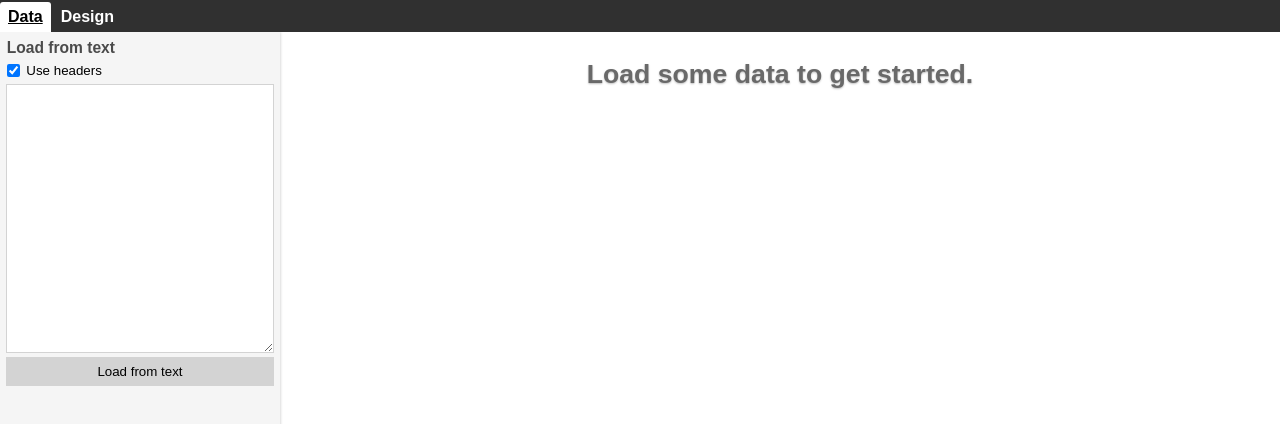
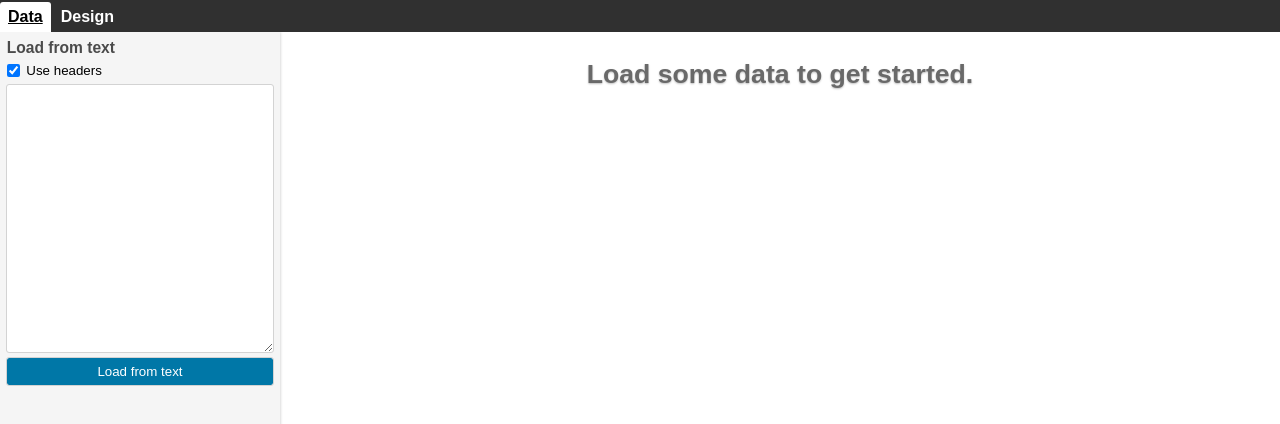
Before and after one commit to kaelruland/barcode-util, a SvelteKit app: page / in a window 1280 px wide. Shown: the top 424 px of the page. Built offline with nearby package versions, Linux system fonts and the light colour scheme.

Commit message:
style changes

```diff
--- a/src/components/shared/StepInput.svelte
+++ b/src/components/shared/StepInput.svelte
@@ -65,12 +65,12 @@
 </script>
 
 <div class="step-input" class:disabled on:wheel={handleWheel}>
-	<div class="step-button" on:click={decrement}>－</div>
+	<div class="step-button left" on:click={decrement}>－</div>
 	<input bind:this={input} bind:value={internalValue} on:change={handleChange} />
 	{#if suffix}
 		<div class="suffix" on:click={() => input.focus()}>{suffix}</div>
 	{/if}
-	<div class="step-button" on:click={increment}>＋</div>
+	<div class="step-button right" on:click={increment}>＋</div>
 </div>
 
 <style lang="scss">
@@ -85,6 +85,7 @@
 		}
 		input {
 			outline: none;
+			border-radius: 0;
 			border: 1px solid $input-border-color;
 			text-align: center;
 			width: var(--width, 4em);
--- a/src/style/global.scss
+++ b/src/style/global.scss
@@ -18,17 +18,28 @@ textarea {
 	outline: 1px solid $input-border-color;
 	border: none;
 	background-color: white;
+	border-radius: 2px;
 	&[type='checkbox'] {
 		height: auto;
 		padding: 5px;
-		outline: none;
+		outline: none !important;
+	}
+	&:hover {
+		outline: 1px solid darken($input-border-color, 20%);
 	}
 	&:focus {
 		box-shadow: $focus-box-shadow;
 	}
 }
 button {
-	background-color: lightgrey;
+	background-color: rgb(0, 119, 167);
+	color: white;
+	&:hover {
+		filter: brightness(1.1);
+	}
+	&:active {
+		filter: brightness(0.9);
+	}
 }
 
 h1,
--- a/src/style/vars.scss
+++ b/src/style/vars.scss
@@ -1,3 +1,3 @@
 $input-background-color: white;
 $input-border-color: lightgrey;
-$focus-box-shadow: 0 0 1px 1px rgba(0, 0, 255, 0.5);
+$focus-box-shadow: 0 0 1px 1px rgba(0, 162, 255, 0.75);
```
